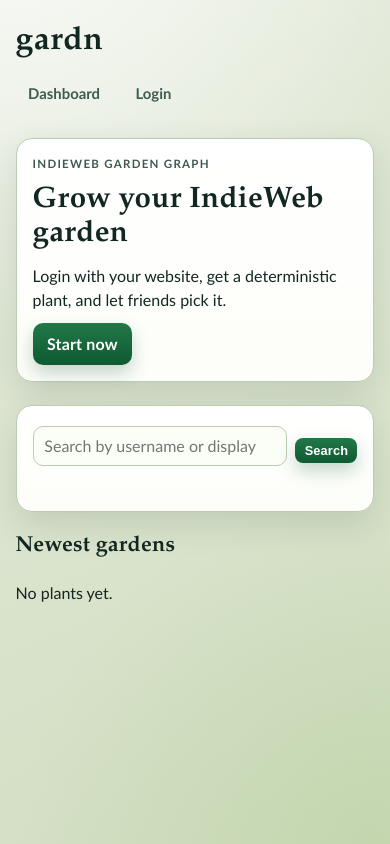
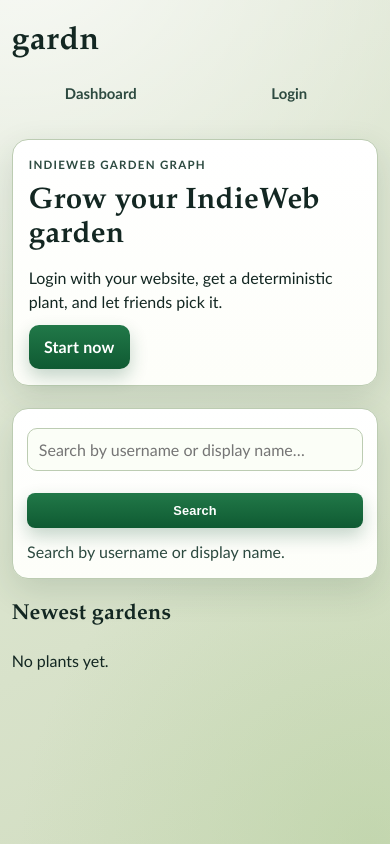
Before and after one commit to CrowderSoup/gardn.website, a Django app: page / in a window 390 px wide. Run offline with Django 5.2, Linux system fonts and the light colour scheme; data that the repository does not hold is empty; some libraries are stand-ins or nearby versions.

Commit message:
Styling and accesibility improvments

```diff
--- a/static/css/site.css
+++ b/static/css/site.css
@@ -2,13 +2,14 @@
   --bg: #e6ecde;
   --bg-deep: #d1ddc0;
   --ink: #132722;
-  --ink-soft: #3f5b50;
+  --ink-soft: #2d4a40;
   --card: #fefefb;
   --line: #bcccb2;
   --line-strong: #9ab28d;
   --accent: #217848;
   --accent-strong: #0f5a32;
   --accent-soft: #d8ecdb;
+  --focus: #0f5a32;
   --warm: #fff7db;
   --warm-line: #e7d88f;
   --danger: #b31f1f;
@@ -80,7 +99,7 @@
   margin: 0 auto;
 }
 
-header {
+.site-header {
   display: flex;
   justify-content: space-between;
   align-items: center;
@@ -104,6 +123,10 @@
 }
 
 nav a {
+  display: inline-flex;
+  align-items: center;
+  justify-content: center;
+  min-height: 2.5rem;
   text-decoration: none;
   font-size: 0.93rem;
   font-weight: 600;
@@ -160,7 +183,7 @@
   background: linear-gradient(180deg, #ffffff, #fdfef9);
   border: 1px solid var(--line);
   border-radius: 16px;
-  padding: 1rem;
+  padding: clamp(0.9rem, 1.35vw, 1.1rem);
   box-shadow: var(--shadow);
 }
 
@@ -267,7 +295,7 @@
   color: #fff;
   border: 0;
   border-radius: 10px;
-  padding: 0.56rem 0.9rem;
+  padding: 0.62rem 0.95rem;
   text-decoration: none;
   cursor: pointer;
   font-weight: 700;
@@ -302,6 +335,7 @@
 input[type="search"],
 textarea {
   width: 100%;
+  min-height: 2.7rem;
   padding: 0.6rem 0.67rem;
   border: 1px solid var(--line);
   border-radius: 10px;
@@ -317,15 +351,28 @@
 input[type="search"]:focus,
 textarea:focus {
   border-color: #8cae83;
-  box-shadow: 0 0 0 3px rgba(33, 120, 72, 0.12);
+  box-shadow: 0 0 0 3px rgba(33, 120, 72, 0.18);
   outline: none;
 }
 
+.visually-hidden {
+  position: absolute !important;
+  width: 1px;
+  height: 1px;
+  padding: 0;
+  margin: -1px;
+  overflow: hidden;
+  clip: rect(0, 0, 0, 0);
+  white-space: nowrap;
+  border: 0;
+}
+
 .checkbox-label {
-  display: inline-flex;
+  display: flex;
   align-items: center;
   gap: 0.5rem;
   font-weight: 600;
+  margin: 0.5rem 0;
 }
 
 .checkbox-label input[type="checkbox"] {
@@ -378,7 +425,6 @@
   gap: 0.55rem;
   align-items: center;
   flex-wrap: wrap;
-  margin-bottom: 1rem;
 }
 
 .harvest-search-input {
@@ -478,6 +524,7 @@
   padding: 0.3rem 0.58rem;
   font-size: 0.8rem;
   border-radius: 8px;
+  min-height: 2.2rem;
 }
 
 .btn-danger {
@@ -506,8 +561,14 @@
   background: transparent;
 }
 
+@media (max-width: 920px) {
+  .wrap {
+    width: min(1040px, 94vw);
+  }
+}
+
 @media (max-width: 720px) {
-  header {
+  .site-header {
     flex-direction: column;
     align-items: flex-start;
     gap: 0.5rem;
@@ -515,6 +576,7 @@
 
   nav {
     flex-wrap: wrap;
+    width: 100%;
   }
 
   .hero {
@@ -524,4 +586,41 @@
   .grid {
     grid-template-columns: 1fr;
   }
+
+  .harvest-search-wrap {
+    flex-direction: column;
+    align-items: stretch;
+  }
+
+  .harvest-search-wrap .btn {
+    width: 100%;
+  }
+
+  .pagination {
+    justify-content: center;
+  }
+
+  .pagination .btn {
+    min-width: 8rem;
+  }
 }
+
+@media (max-width: 480px) {
+  body {
+    font-size: 16px;
+  }
+
+  nav a {
+    flex: 1;
+  }
+}
+
+@media (prefers-reduced-motion: reduce) {
+  *,
+  *::before,
+  *::after {
+    animation: none !important;
+    transition-duration: 1ms !important;
+    scroll-behavior: auto !important;
+  }
+}
--- a/templates/base.html
+++ b/templates/base.html
@@ -9,9 +9,10 @@
     <script defer src="/static/js/htmx-csrf.js"></script>
   </head>
   <body>
-    <header class="wrap">
-      <a href="/" class="brand">gardn</a>
-      <nav>
+    <a class="skip-link" href="#main-content">Skip to main content</a>
+    <header class="wrap site-header">
+      <a href="/" class="brand" aria-label="Gardn home">gardn</a>
+      <nav aria-label="Primary">
         <a href="/dashboard/">Dashboard</a>
         {% if request.session.identity_id %}
           <a href="/settings/">Settings</a>
@@ -21,9 +22,9 @@
         {% endif %}
       </nav>
     </header>
-    <main class="wrap">
+    <main class="wrap" id="main-content">
       {% for message in messages %}
-        <p class="msg">{{ message }}</p>
+        <p class="msg" role="status">{{ message }}</p>
       {% endfor %}
       {% block content %}{% endblock %}
     </main>
--- a/templates/picks/_pick_button.html
+++ b/templates/picks/_pick_button.html
@@ -1,4 +1,4 @@
-<div id="pick-state" class="pick-box">
+<div id="pick-state" class="pick-box" aria-live="polite">
   <p class="pick-count">Picks: {{ pick_count }}</p>
   {% if viewer %}
     {% if viewer.id == picked_identity.id %}
--- a/templates/plants/_pagination.html
+++ b/templates/plants/_pagination.html
@@ -1,6 +1,6 @@
 {# Usage: {% include "plants/_pagination.html" with page=page_obj param="harvest_page" extra="&q=foo" %} #}
 {% if page.has_other_pages %}
-<nav class="pagination">
+<nav class="pagination" aria-label="Pagination">
   {% if page.has_previous %}
     <a href="?{{ param }}={{ page.previous_page_number }}{{ extra }}" class="btn btn-small">← Prev</a>
   {% else %}
--- a/templates/plants/dashboard.html
+++ b/templates/plants/dashboard.html
@@ -52,15 +52,19 @@
 <section class="card">
   <h2>Your harvests ({{ harvest_page.paginator.count }})</h2>
   <form method="get" action="" class="harvest-search-wrap">
+    <label for="dashboard-harvest-search" class="visually-hidden">Search your harvests</label>
     <input name="q"
+           id="dashboard-harvest-search"
            type="search"
            value="{{ q }}"
            placeholder="Search by title, URL, note, or tags…"
            class="harvest-search-input"
+           aria-describedby="dashboard-harvest-search-help"
            autocomplete="off">
     <button type="submit" class="btn btn-small">Search</button>
     {% if q %}<a href="?" class="btn btn-small">Clear</a>{% endif %}
   </form>
+  <p id="dashboard-harvest-search-help" class="subtle">Filter by title, URL, notes, and tags.</p>
   {% if harvest_page.object_list %}
     <div class="grid harvest-grid">
       {% for harvest in harvest_page %}
--- a/templates/plants/home.html
+++ b/templates/plants/home.html
@@ -18,15 +18,19 @@
 
 <section class="card">
   <form method="get" action="" class="harvest-search-wrap">
+    <label for="home-search" class="visually-hidden">Search gardens</label>
     <input name="q"
+           id="home-search"
            type="search"
            value="{{ q }}"
            placeholder="Search by username or display name…"
            class="harvest-search-input"
+           aria-describedby="home-search-help"
            autocomplete="off">
     <button type="submit" class="btn btn-small">Search</button>
     {% if q %}<a href="/" class="btn btn-small">Clear</a>{% endif %}
   </form>
+  <p id="home-search-help" class="subtle">Search by username or display name.</p>
 </section>
 
 {% if search_results is not None %}
--- a/templates/plants/user_profile.html
+++ b/templates/plants/user_profile.html
@@ -12,9 +12,7 @@
     <div class="bio">{{ identity.bio|safe }}</div>
   {% endif %}
   <img class="main-plant" src="/u/{{ identity.username }}/plant.svg" alt="Plant for {{ identity.username }}" width="240" height="192">
-  <div id="pick-state">
-    {% include "picks/_pick_button.html" with picked_identity=identity viewer=viewer has_picked=has_picked pick_count=pick_count %}
-  </div>
+  {% include "picks/_pick_button.html" with picked_identity=identity viewer=viewer has_picked=has_picked pick_count=pick_count %}
 </section>
 
 <section class="card">
--- a/templates/settings/settings.html
+++ b/templates/settings/settings.html
@@ -10,13 +10,13 @@
   <h2>Profile settings</h2>
   <form method="post" action="{% url 'profile_settings' %}">
     {% csrf_token %}
-    <label>
+    <label class="checkbox-label">
       <input type="checkbox" name="show_harvests_on_profile"
              {% if identity.show_harvests_on_profile %}checked{% endif %}
              onchange="this.form.submit()">
       Show my harvests on my public profile
     </label>
-    <label>
+    <label class="checkbox-label">
       <input type="checkbox" name="animate_plant_motion"
              {% if identity.animate_plant_motion %}checked{% endif %}
              onchange="this.form.submit()">
```
Also changed, not shown: other parts of static/css/site.css (+39 -3 lines).
